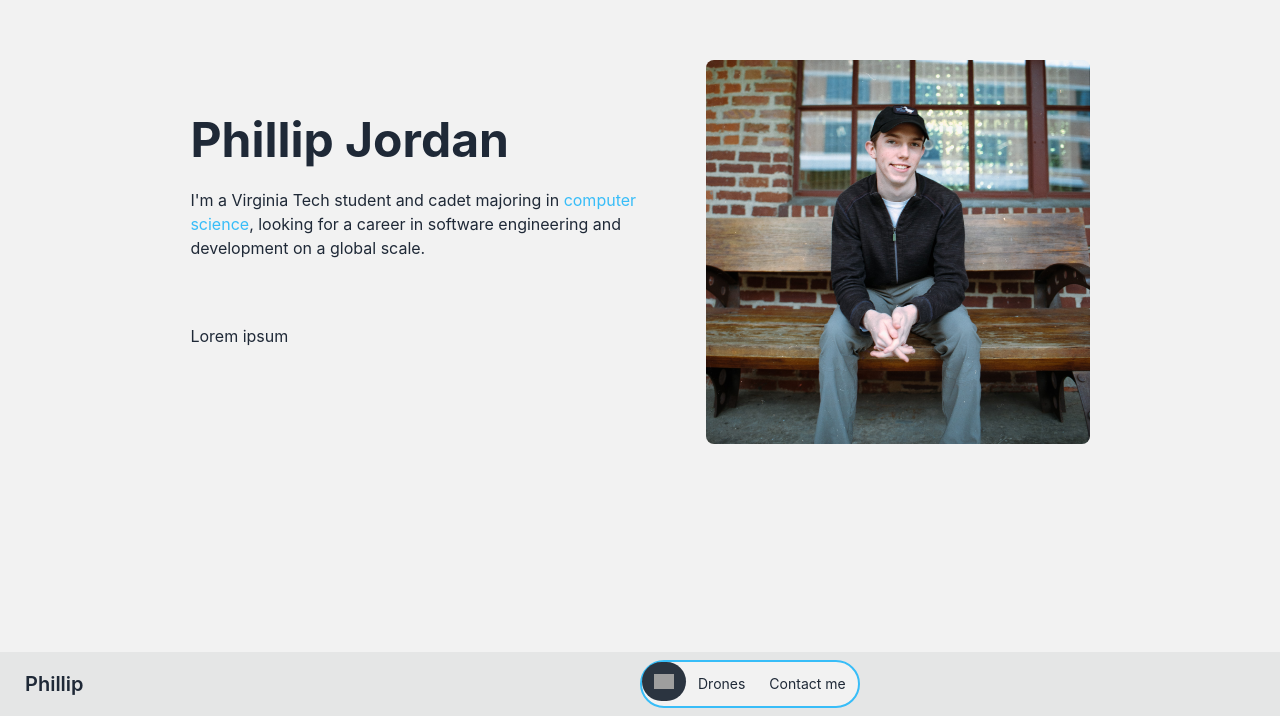
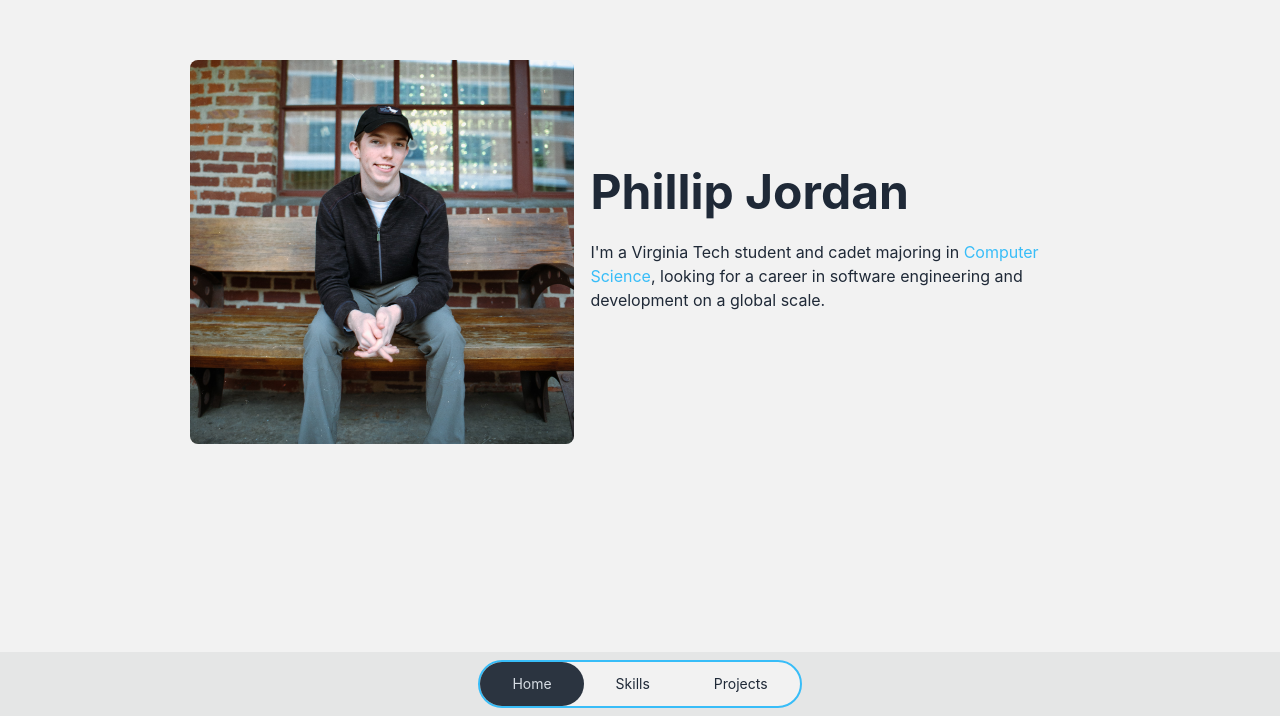
Before and after one commit to spaghety/portfolio, a React (Create React App) app: page / in a window 1280 px wide. Shown: the part 148-864 px from the top of the page. Built offline with nearby package versions, Linux system fonts and the light colour scheme; grey boxes are pictures that could not be loaded.

Commit message:
Pushing changes before trying ssl on server side

```diff
--- a/src/App.tsx
+++ b/src/App.tsx
@@ -6,26 +6,20 @@ function App() {
   return (
     <div className="App">
       <div className="hero h-screen bg-base-200">
-        <div className="hero-content flex-col lg:flex-row-reverse">
+        <div className="hero-content flex-col lg:flex-row">
           <img src="img/pfp.jpg" className="max-w-sm rounded-lg shadow-2x1" />
           <div className="text-left w-2/5">
             <h1 className="text-5xl font-bold">Phillip Jordan</h1>
-            <p className="py-6">I'm a Virginia Tech student and cadet majoring in <span className="text-sky-400">computer science</span>, looking for a career in software engineering and development on a global scale.</p>
-            <p className="py-10">Lorem ipsum</p>
+            <p className="py-6">I'm a Virginia Tech student and cadet majoring in <span className="text-sky-400">Computer Science</span>, looking for a career in software engineering and development on a global scale.</p>
           </div>
         </div>
       </div>
-      <div className="navbar bg-base-300 text-xs">
-        <div className="navbar-start">
-          <a className="btn btn-ghost text-xl">Phillip</a>
-        </div>
-        <div className="navbar-center hidden lg:flex border-solid border-2 rounded-full border-sky-400 p-0 bg-base-200">
-          <ul className="menu menu-horizontal p-0">
-            <li><a className="rounded-full p-3 active"><img src="/img/home.png" className="w-5" /></a></li>
-            <li><a className="rounded-full p-3">Drones</a></li>
-            <li><a className="rounded-full p-3">Contact me</a></li>
+      <div className="navbar-center bg-base-300 text-xs p-2">
+          <ul className="menu menu-horizontal p-0 border-solid border-2 rounded-full border-sky-400 p-0 bg-base-200">
+            <li><a className="rounded-full p-3 active px-8">Home</a></li>
+            <li><a className="rounded-full p-3 px-8">Skills</a></li>
+            <li><a className="rounded-full p-3 px-8">Projects</a></li>
           </ul>
-        </div>
       </div>
     </div>
   );
```
Also changed, not shown: public/index.html (+0 -10 lines), 1 other file (tests, documents, lock files or other folders).
